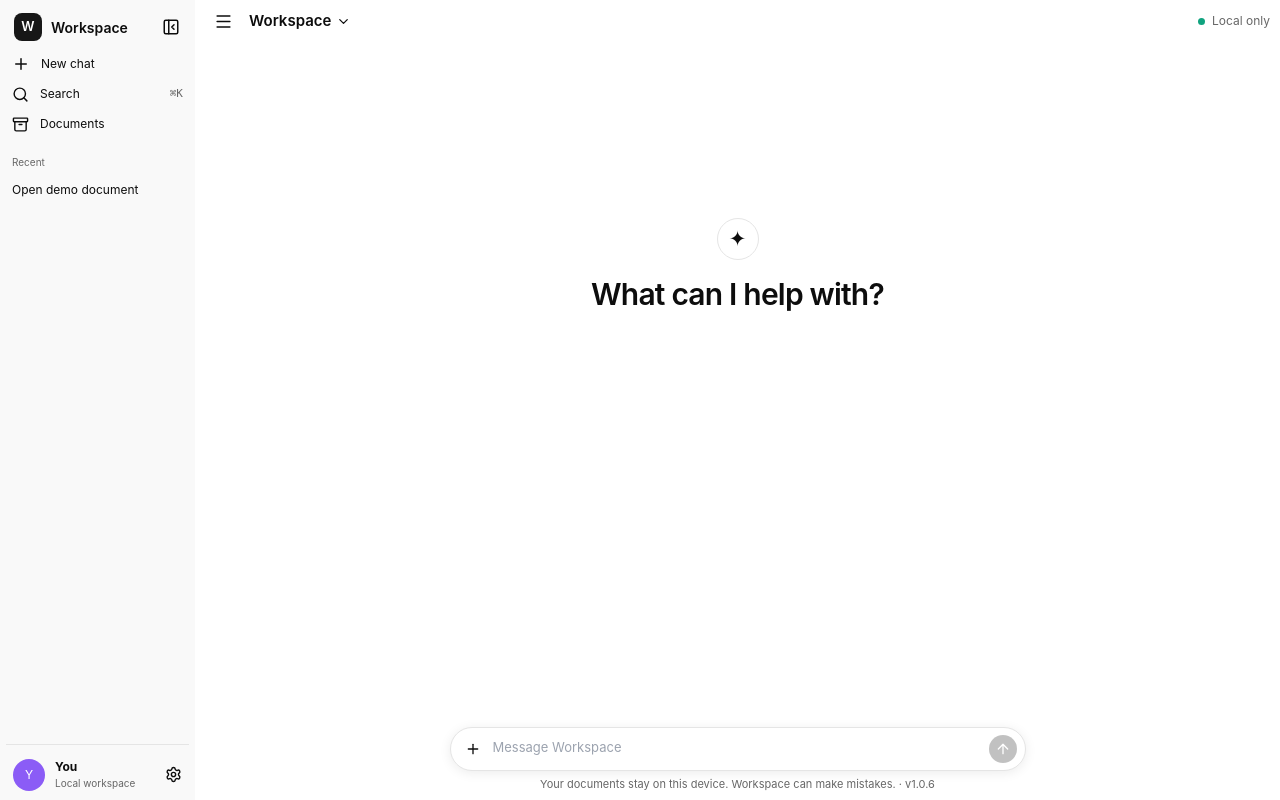
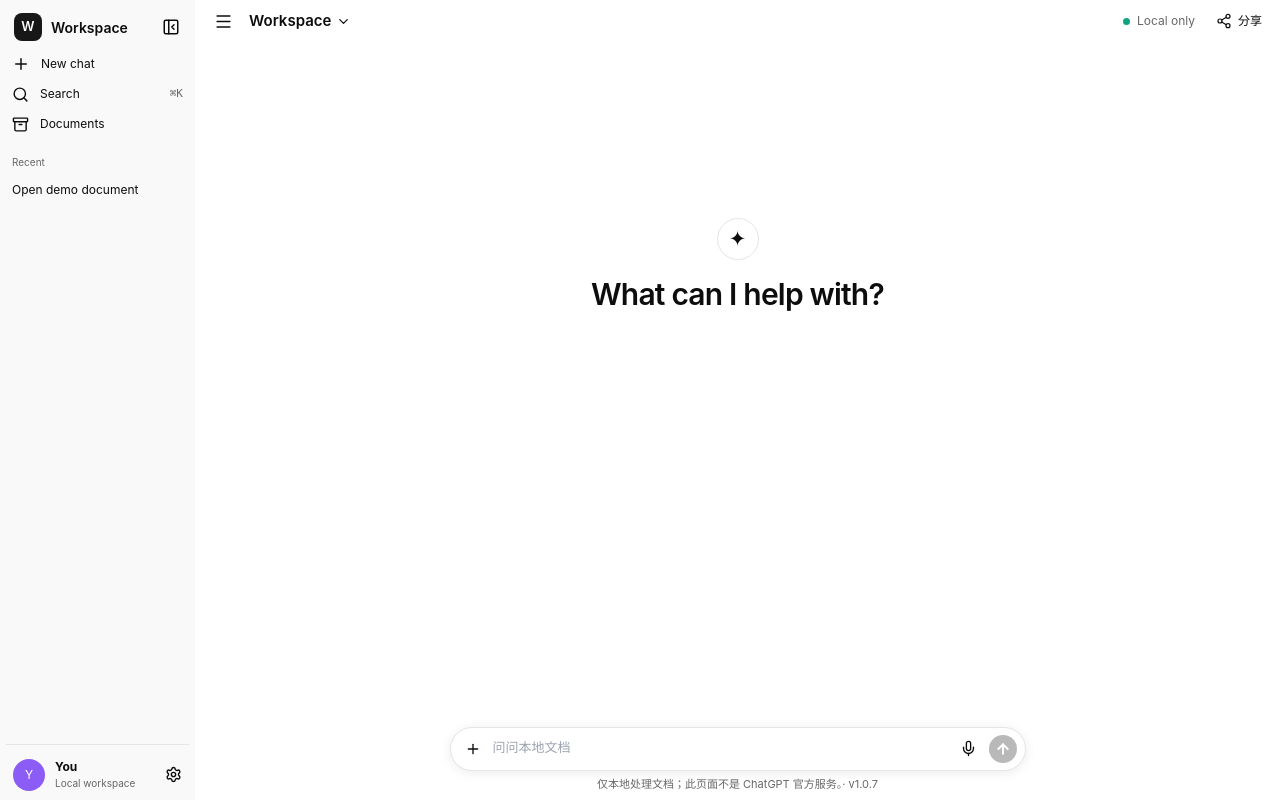
Before and after one commit to siijururuo-afk/local-chat-reader, a React (Vite) app: page / in a window 1280 px wide. Built offline with nearby package versions, Linux system fonts and the light colour scheme.

Commit message:
Refine local chat shell controls

```diff
--- a/src/App.tsx
+++ b/src/App.tsx
@@ -1,5 +1,5 @@
 import { useEffect, useMemo, useRef, useState } from 'react'
-import { Archive, ArrowUp, Check, ChevronDown, FileText, Menu, Moon, MoreHorizontal, PanelLeftClose, PanelLeftOpen, Plus, Search, Settings, Sun, Trash2, Upload, X } from 'lucide-react'
+import { Archive, ArrowUp, Check, ChevronDown, FileText, Menu, Mic, Moon, MoreHorizontal, PanelLeftClose, PanelLeftOpen, Plus, Search, Settings, Share2, Sun, Trash2, Upload, X } from 'lucide-react'
 import { db, loadBlocks, removeBook, repairLibrary, saveBook, saveProgress } from './lib/db'
 import { materialize } from './lib/book'
 import { parseCommand } from './lib/commands'
@@ -95,6 +95,12 @@ export default function App() {
     else if (cmd.type === 'search') { setQuery(String(cmd.value)); setSearchOpen(true) }
     else setStatus('AI actions need an optional provider. Reading and search work fully offline.')
   }
+  async function sharePage() {
+    try {
+      await navigator.clipboard.writeText(window.location.href)
+      setStatus('页面链接已复制；本地文档不会随链接分享。')
+    } catch { setStatus('无法复制链接，请从浏览器地址栏复制。') }
+  }
   const results = useMemo(() => {
     const q = query.trim().toLowerCase(); if (!q) return []
     const out: Array<{ book: Book; chapterIndex: number; blockIndex?: number; label: string; excerpt: string }> = []
@@ -117,7 +123,7 @@ export default function App() {
       <button className="profile" onClick={() => setSettings(true)}><span className="avatar">Y</span><span><strong>You</strong><small>Local workspace</small></span><Settings size={17}/></button>
     </aside>
     <main className={sidebar ? 'main shifted' : 'main'}>
-      <header><button className="icon-btn" onClick={() => setSidebar(v => !v)} aria-label="Toggle sidebar">{sidebar ? <Menu size={19}/> : <PanelLeftOpen size={19}/>}</button><button className="model">Workspace <ChevronDown size={15}/></button><div className="privacy"><span></span>Local only</div></header>
+      <header><button className="icon-btn" onClick={() => setSidebar(v => !v)} aria-label="Toggle sidebar">{sidebar ? <Menu size={19}/> : <PanelLeftOpen size={19}/>}</button><button className="model">Workspace <ChevronDown size={15}/></button><div className="header-actions"><div className="privacy"><span></span>Local only</div><button className="share-button" onClick={() => void sharePage()} aria-label="分享页面链接"><Share2 size={16} strokeWidth={1.8}/><span>分享</span></button></div></header>
       <div className="conversation" ref={scroller} onScroll={e => { if (activeBook && e.currentTarget.scrollHeight - e.currentTarget.scrollTop - e.currentTarget.clientHeight < 900) setVisibleCount(n => Math.min(blocks.length, n + CHUNK)) }}>
         {(!activeBook || quickHidden) ? <div className="empty"><div className="spark">✦</div><h1>What can I help with?</h1></div> : <div className="thread" style={{ maxWidth: prefs.contentWidth, fontSize: prefs.fontSize, lineHeight: prefs.lineHeight }}>
           <div className="thread-meta">{prefs.showRealTitle ? activeBook.title : activeBook.alias}<span> / {activeBook.chapters[chapterIndex]?.title}</span></div>
@@ -128,9 +134,9 @@ export default function App() {
         </div>}
       </div>
       <div className="composer-wrap"><div className="composer">
-        <textarea rows={1} aria-label="Message Workspace" placeholder="Message Workspace" value={input} onChange={e => setInput(e.target.value)} onKeyDown={e => { if (e.key === 'Enter' && !e.shiftKey) { e.preventDefault(); submit() } }}/>
-        <div className="composer-actions"><div className="plus-wrap"><button className="round" onClick={() => setMenu(v => !v)} aria-label="Add"><Plus size={20}/></button>{menu && <div className="plus-menu"><button onClick={() => fileRef.current?.click()}><Upload size={18}/>Upload file</button><button onClick={() => { setActiveBook(null); setMenu(false) }}><Plus size={18}/>New workspace</button></div>}</div><button className="send" disabled={!input.trim()} onClick={submit} aria-label="Send"><ArrowUp size={19}/></button></div>
-      </div><p className="notice">Your documents stay on this device. Workspace can make mistakes. · v1.0.6</p></div>
+        <textarea rows={1} aria-label="本地文档指令" placeholder="问问本地文档" value={input} onChange={e => setInput(e.target.value)} onKeyDown={e => { if (e.key === 'Enter' && !e.shiftKey) { e.preventDefault(); submit() } }}/>
+        <div className="composer-actions"><div className="plus-wrap"><button className="round" onClick={() => setMenu(v => !v)} aria-label="Add"><Plus size={20}/></button>{menu && <div className="plus-menu"><button onClick={() => fileRef.current?.click()}><Upload size={18}/>Upload file</button><button onClick={() => { setActiveBook(null); setMenu(false) }}><Plus size={18}/>New workspace</button></div>}</div><button className="mic-button" type="button" onClick={() => setStatus('当前版本暂不支持语音输入。')} aria-label="语音输入暂不可用"><Mic size={17} strokeWidth={1.9}/></button><button className="send" disabled={!input.trim()} onClick={submit} aria-label="Send"><ArrowUp size={19} strokeWidth={3}/></button></div>
+      </div><p className="notice">仅本地处理文档；此页面不是 ChatGPT 官方服务。· v1.0.7</p></div>
       {status && <button className="toast" onClick={() => setStatus('')}>{busy ? <span className="spinner"/> : <Check size={16}/>} {status}<X size={14}/></button>}
     </main>
     {documents && <div className="overlay" onMouseDown={() => setDocuments(false)}><section className="dialog wide" onMouseDown={e => e.stopPropagation()}><div className="dialog-head"><div><h2>Documents</h2><p>Files available on this device</p></div><button className="icon-btn" onClick={() => setDocuments(false)}><X size={20}/></button></div><div className="doc-list">{books.length === 0 ? <div className="blank-list">No documents yet.</div> : books.map(b => <div className="doc" key={b.id}><FileText size={20}/><div><strong>{b.alias}</strong><span>{new Date(b.lastOpenedAt).toLocaleDateString()} · {(b.size / 1024 / 1024).toFixed(1)} MB</span></div><button onClick={() => void openBook(b)}>Open</button><button aria-label="Rename alias" onClick={async () => { const alias = prompt('Display alias', b.alias); if (alias?.trim()) { await db.books.update(b.id, { alias: alias.trim() }); void refreshBooks() } }}>Rename</button><button className="danger" aria-label="Remove document" onClick={async () => { if (confirm('Remove this local document?')) { await removeBook(b.id); if (activeBook?.id === b.id) setActiveBook(null); void refreshBooks() } }}><Trash2 size={16}/></button></div>)}</div><button className="primary" onClick={() => fileRef.current?.click()}><Upload size={17}/>Import document</button></section></div>}
--- a/src/index.css
+++ b/src/index.css
@@ -44,3 +44,17 @@ header { height:42px; padding:0 10px }
 .round:hover { background:var(--hover) }
 .notice { margin-top:5px }
 @media(max-width:800px){.main.shifted{margin-left:0}.composer-wrap{bottom:10px}}
+.header-actions { margin-left:auto; display:flex; align-items:center; gap:13px }
+.header-actions .privacy { margin-left:0 }
+.share-button { display:flex; align-items:center; gap:6px; border:0; border-radius:8px; background:transparent; padding:6px 8px; font-size:12px; line-height:1 }
+.share-button:hover { background:var(--hover) }
+.composer-actions { gap:4px }
+.mic-button { position:absolute; right:43px; display:grid; place-items:center; width:28px; height:28px; border:0; border-radius:50%; background:transparent; color:var(--text) }
+.mic-button:hover { background:var(--hover) }
+.composer textarea { padding-right:72px }
+.send { background:#0d0d0d; color:#fff; transition:background .15s ease,opacity .15s ease }
+.send:not(:disabled):hover { background:#2563eb }
+.send:disabled { background:#b9b9b9; color:#fff; opacity:1 }
+.dark .send:not(:disabled) { background:#f5f5f5; color:#171717 }
+.dark .send:not(:disabled):hover { background:#7ba5ff; color:#111 }
+@media(max-width:800px){.header-actions{gap:2px}.share-button span{display:none}}
```
